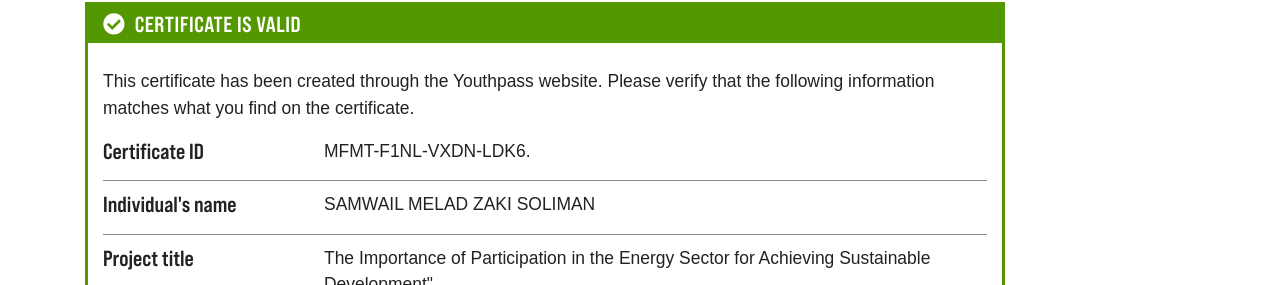
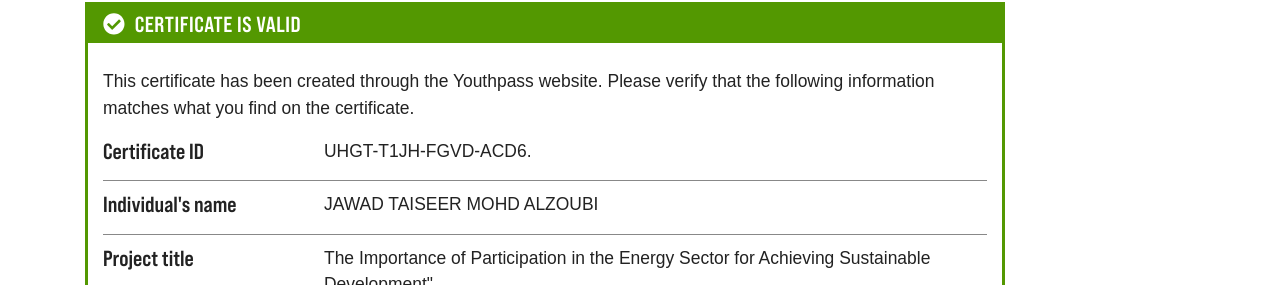
Before and after one commit to youthpass/youthpass.eue, a plain HTML site: page index.html in a window 1280 px wide. Shown: the part 259-544 px from the top of the page. Drawn offline with Linux system fonts and the light colour scheme.

Commit message:
index.html

```diff
--- a/index.html
+++ b/index.html
@@ -180,9 +180,9 @@
  </h2>
  <div class=yp-notification__body>
  <p>This certificate has been created through the Youthpass website. Please verify that the following information matches what you find on the certificate.<dl class=yp-summary-list><dt class=yp-summary-list__key>Certificate ID</dt>
- <dd class=yp-summary-list__value>MFMT-F1NL-VXDN-LDK6.</dd>
+ <dd class=yp-summary-list__value>UHGT-T1JH-FGVD-ACD6.</dd>
  <dd class=yp-summary-list__actions><dt class=yp-summary-list__key>Individual's name</dt>
- <dd class=yp-summary-list__value>SAMWAIL MELAD ZAKI SOLIMAN</dd>
+ <dd class=yp-summary-list__value>JAWAD TAISEER MOHD ALZOUBI</dd>
  <dd class=yp-summary-list__actions><dt class=yp-summary-list__key>Project title</dt>
  <dd class=yp-summary-list__value>The Importance of Participation in the Energy Sector for Achieving Sustainable Development"</dd>
  <dd class=yp-summary-list__actions><dt class=yp-summary-list__key>Dates</dt>
```
